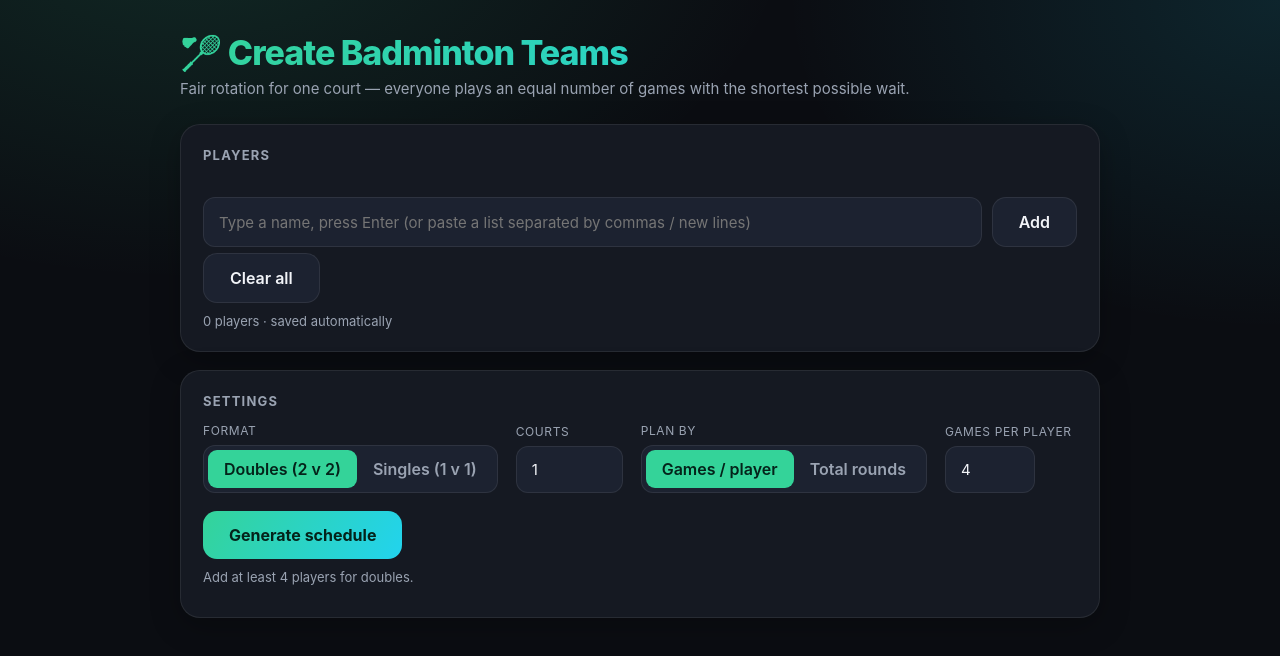
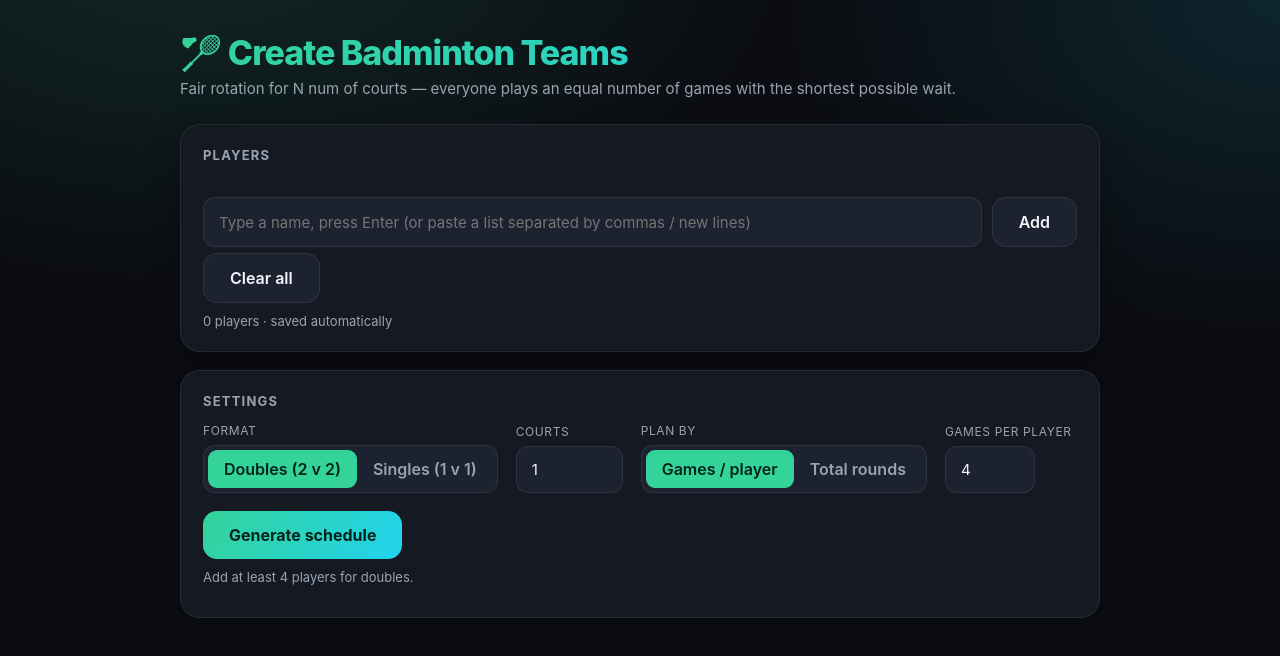
Before and after one commit to vineethgupthab/badminton, a plain HTML site: page index.html in a window 1280 px wide. Drawn offline with Linux system fonts and the light colour scheme.

Commit message:
Update index.html

```diff
--- a/index.html
+++ b/index.html
@@ -245,7 +245,7 @@
 <div class="wrap">
   <header>
     <h1>🏸 Create Badminton Teams</h1>
-    <div class="tag">Fair rotation for one court — everyone plays an equal number of games with the shortest possible wait.</div>
+    <div class="tag">Fair rotation for N num of courts — everyone plays an equal number of games with the shortest possible wait.</div>
   </header>
 
   <!-- Players -->
```
